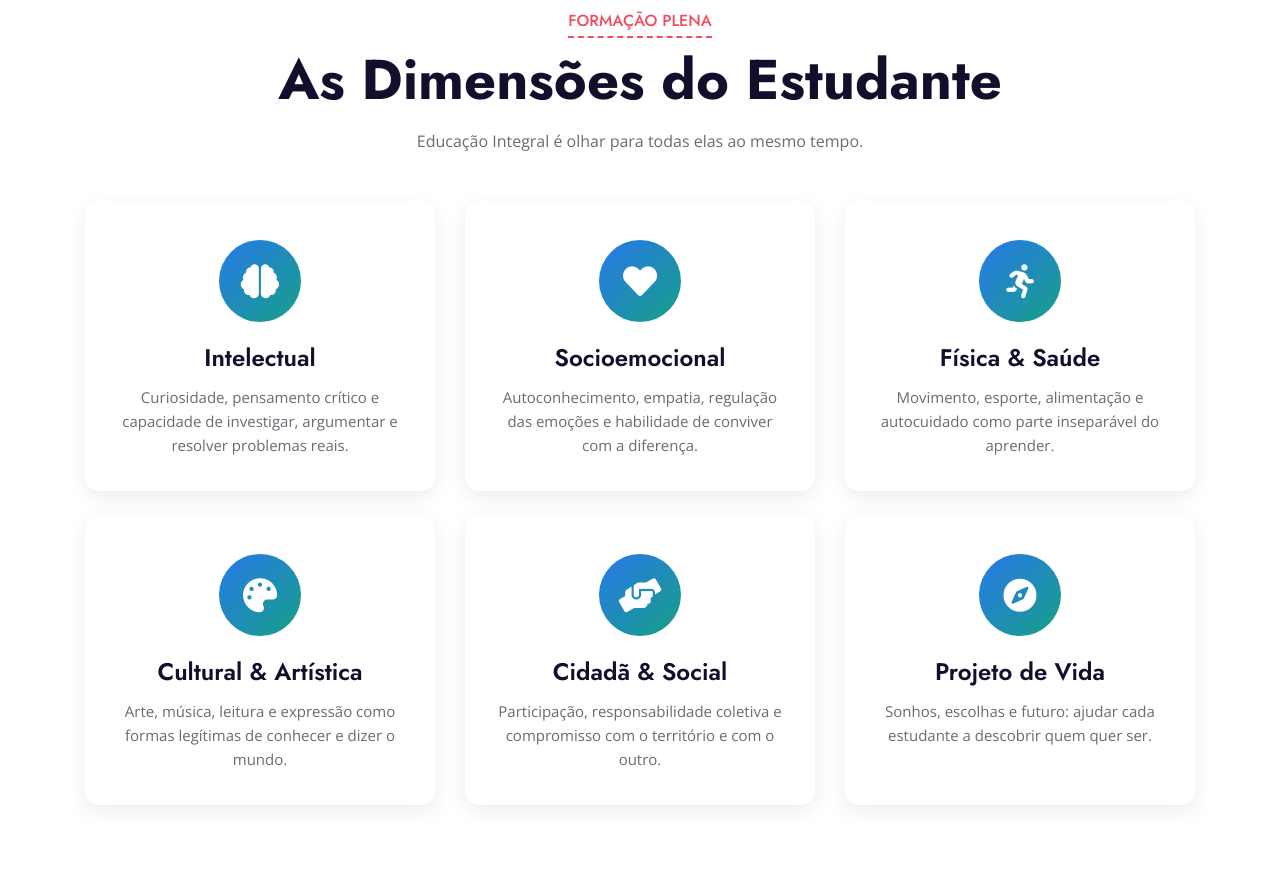
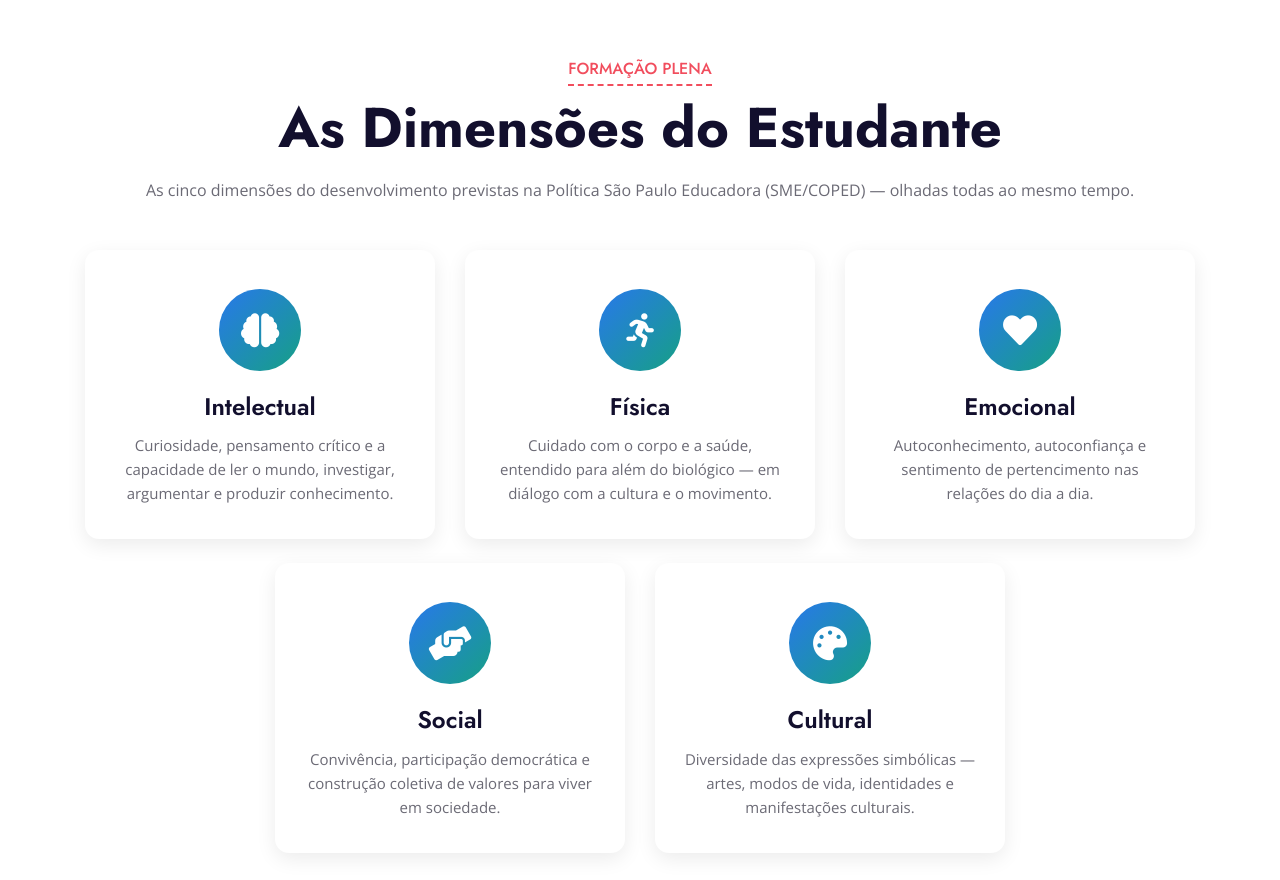
Before and after one commit to DiehRodrigues/Newton-Reis, a plain HTML site: page public/educacao-integral.html in a window 1280 px wide. Shown: the part 3980-4860 px from the top of the page. Drawn offline with nearby package versions, Linux system fonts and the light colour scheme.

Commit message:
Alinha Sao Paulo Integral ao modelo municipal da SME-SP
Remove terminologia importada do modelo federal (BNCC), conforme
apontado pela coordenacao do projeto:

- Dimensoes do estudante: de 6 para as 5 oficiais da Politica Sao Paulo
  Educadora (intelectual, fisica, emocional, social, cultural); saem os
  cards "Projeto de Vida" e "Cidada & Social"
- Objetivo geral agora ancorado no Curriculo da Cidade e na Matriz de
  Saberes da SME-SP
- Objetivo especifico sobre "projeto de vida" substituido por autonomia
  e perseveranca, compativel com o Ciclo de Alfabetizacao
- Remove residuos do vocabulario BNCC ("competencias socioemocionais")

Fonte: Educacao Integral - Politica Sao Paulo Educadora (SME/COPED,
2020, p. 13-16)

Co-Authored-By: Claude Opus 5 <noreply@anthropic.com>

```diff
--- a/public/educacao-integral.html
+++ b/public/educacao-integral.html
@@ -595,7 +595,7 @@
 
                     <p class="mb-4">Nosso trabalho segue o <strong>Currículo da Cidade (SME-SP)</strong>,
                         articulando os direitos de aprendizagem previstos para o ciclo de alfabetização com
-                        vivências que ampliam o repertório cultural, corporal e socioemocional das mais de 120
+                        vivências que ampliam o repertório cultural, corporal, emocional e social das mais de 120
                         crianças atendidas.</p>
 
                     <p>Esta página é viva: novas atividades, materiais e registros serão adicionados ao longo do
@@ -695,7 +695,7 @@
                         <!-- TEXTO: itens da justificativa -->
                         <ul class="doc-list bullets">
                             <li><i class="fa fa-brain"></i> Desenvolvimento cognitivo e autonomia intelectual</li>
-                            <li><i class="fa fa-heart"></i> Fortalecimento das competências socioemocionais</li>
+                            <li><i class="fa fa-heart"></i> Fortalecimento das dimensões emocional e social</li>
                             <li><i class="fa fa-running"></i> Cuidado com o corpo, a saúde e o bem-estar</li>
                             <li><i class="fa fa-palette"></i> Ampliação do repertório cultural e artístico</li>
                             <li><i class="fa fa-hands-helping"></i> Vivência da cidadania e do pertencimento</li>
@@ -715,8 +715,9 @@
                         <div class="objetivo-geral-box mt-3">
                             <div class="label">Objetivo Geral</div>
                             <p>
-                                Promover a formação integral dos estudantes por meio da articulação entre currículo,
-                                cultura, corpo, convivência e projeto de vida.
+                                Promover a formação integral dos estudantes por meio da articulação entre o
+                                Currículo da Cidade e a Matriz de Saberes da SME-SP, integrando cultura, corpo e
+                                convivência.
                             </p>
                         </div>
 
@@ -729,8 +730,8 @@
                             <li><i class="fa fa-check-circle"></i> Desenvolver autonomia, autoria e protagonismo.</li>
                             <li><i class="fa fa-check-circle"></i> Fortalecer vínculos entre escola, família e
                                 comunidade.</li>
-                            <li><i class="fa fa-check-circle"></i> Apoiar a construção do projeto de vida do
-                                estudante.</li>
+                            <li><i class="fa fa-check-circle"></i> Fortalecer a autonomia e a perseverança das
+                                crianças diante dos desafios do cotidiano escolar.</li>
                         </ul>
                     </div>
                 </div>
@@ -745,53 +746,49 @@
             <div class="section-title text-center position-relative mb-5">
                 <h6 class="d-inline-block position-relative text-secondary text-uppercase pb-2">Formação Plena</h6>
                 <h1 class="display-4">As Dimensões do Estudante</h1>
-                <p class="mt-3">Educação Integral é olhar para todas elas ao mesmo tempo.</p>
+                <p class="mt-3">As cinco dimensões do desenvolvimento previstas na Política São Paulo Educadora
+                    (SME/COPED) &mdash; olhadas todas ao mesmo tempo.</p>
             </div>
 
-            <!-- TEXTO: ajustar nomes e descrições das dimensões -->
-            <div class="row">
+            <div class="row justify-content-center">
                 <div class="col-lg-4 col-md-6 mb-4">
                     <div class="dimensao-card">
                         <div class="dim-icon"><i class="fa fa-brain"></i></div>
                         <h4>Intelectual</h4>
-                        <p>Curiosidade, pensamento crítico e capacidade de investigar, argumentar e resolver
-                            problemas reais.</p>
+                        <p>Curiosidade, pensamento crítico e a capacidade de ler o mundo, investigar, argumentar e
+                            produzir conhecimento.</p>
+                    </div>
+                </div>
+                <div class="col-lg-4 col-md-6 mb-4">
+                    <div class="dimensao-card">
+                        <div class="dim-icon"><i class="fa fa-running"></i></div>
+                        <h4>Física</h4>
+                        <p>Cuidado com o corpo e a saúde, entendido para além do biológico &mdash; em diálogo com a
+                            cultura e o movimento.</p>
                     </div>
                 </div>
                 <div class="col-lg-4 col-md-6 mb-4">
                     <div class="dimensao-card">
                         <div class="dim-icon"><i class="fa fa-heart"></i></div>
-                        <h4>Socioemocional</h4>
-                        <p>Autoconhecimento, empatia, regulação das emoções e habilidade de conviver com a
-                            diferença.</p>
+                        <h4>Emocional</h4>
+                        <p>Autoconhecimento, autoconfiança e sentimento de pertencimento nas relações do dia a
+                            dia.</p>
                     </div>
                 </div>
                 <div class="col-lg-4 col-md-6 mb-4">
                     <div class="dimensao-card">
-                        <div class="dim-icon"><i class="fa fa-running"></i></div>
-                        <h4>Física &amp; Saúde</h4>
-                        <p>Movimento, esporte, alimentação e autocuidado como parte inseparável do aprender.</p>
+                        <div class="dim-icon"><i class="fa fa-hands-helping"></i></div>
+                        <h4>Social</h4>
+                        <p>Convivência, participação democrática e construção coletiva de valores para viver em
+                            sociedade.</p>
                     </div>
                 </div>
                 <div class="col-lg-4 col-md-6 mb-4">
                     <div class="dimensao-card">
                         <div class="dim-icon"><i class="fa fa-palette"></i></div>
-                        <h4>Cultural &amp; Artística</h4>
-                        <p>Arte, música, leitura e expressão como formas legítimas de conhecer e dizer o mundo.</p>
-                    </div>
-                </div>
-                <div class="col-lg-4 col-md-6 mb-4">
-                    <div class="dimensao-card">
-                        <div class="dim-icon"><i class="fa fa-hands-helping"></i></div>
-                        <h4>Cidadã &amp; Social</h4>
-                        <p>Participação, responsabilidade coletiva e compromisso com o território e com o outro.</p>
-                    </div>
-                </div>
-                <div class="col-lg-4 col-md-6 mb-4">
-                    <div class="dimensao-card">
-                        <div class="dim-icon"><i class="fa fa-compass"></i></div>
-                        <h4>Projeto de Vida</h4>
-                        <p>Sonhos, escolhas e futuro: ajudar cada estudante a descobrir quem quer ser.</p>
+                        <h4>Cultural</h4>
+                        <p>Diversidade das expressões simbólicas &mdash; artes, modos de vida, identidades e
+                            manifestações culturais.</p>
                     </div>
                 </div>
             </div>
```
